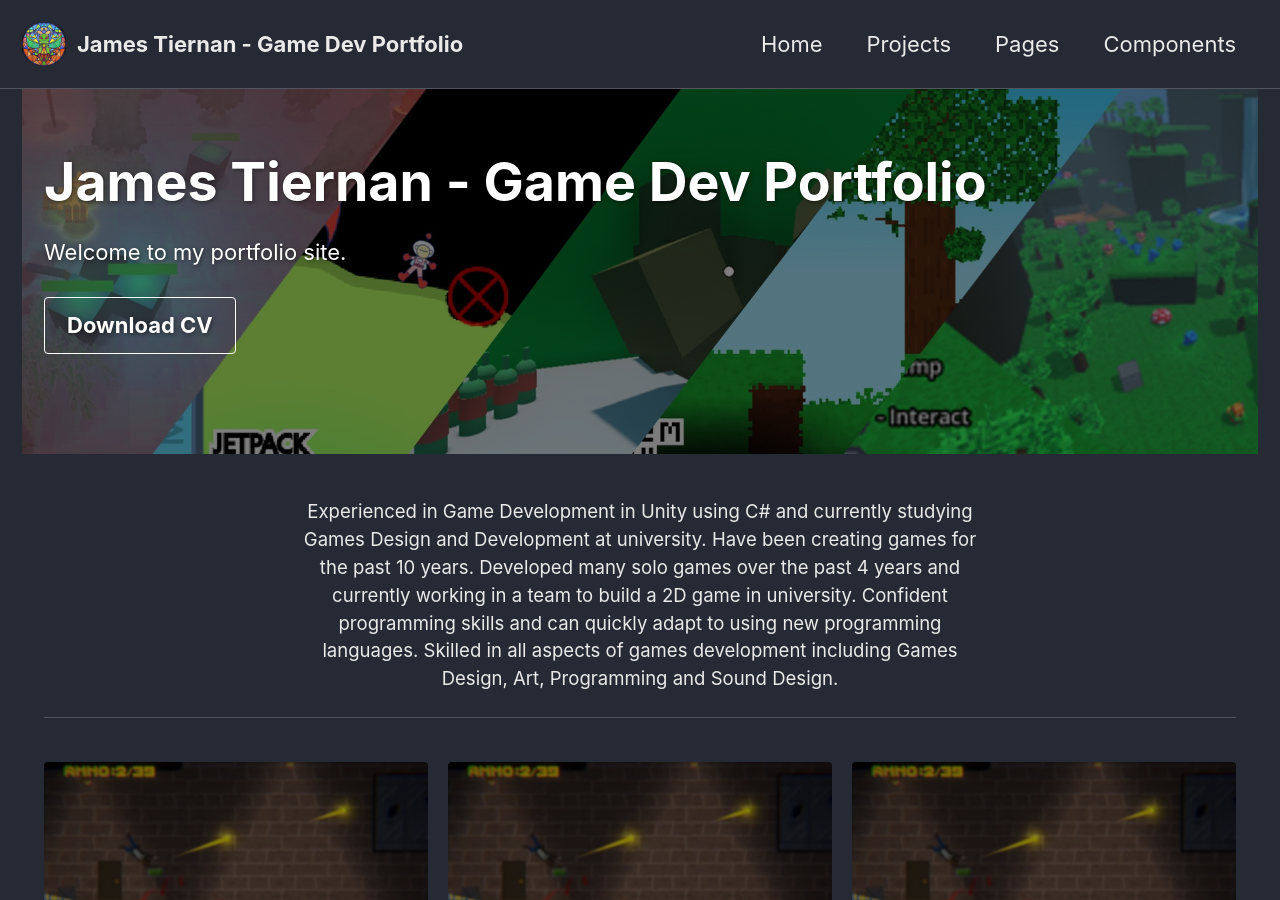
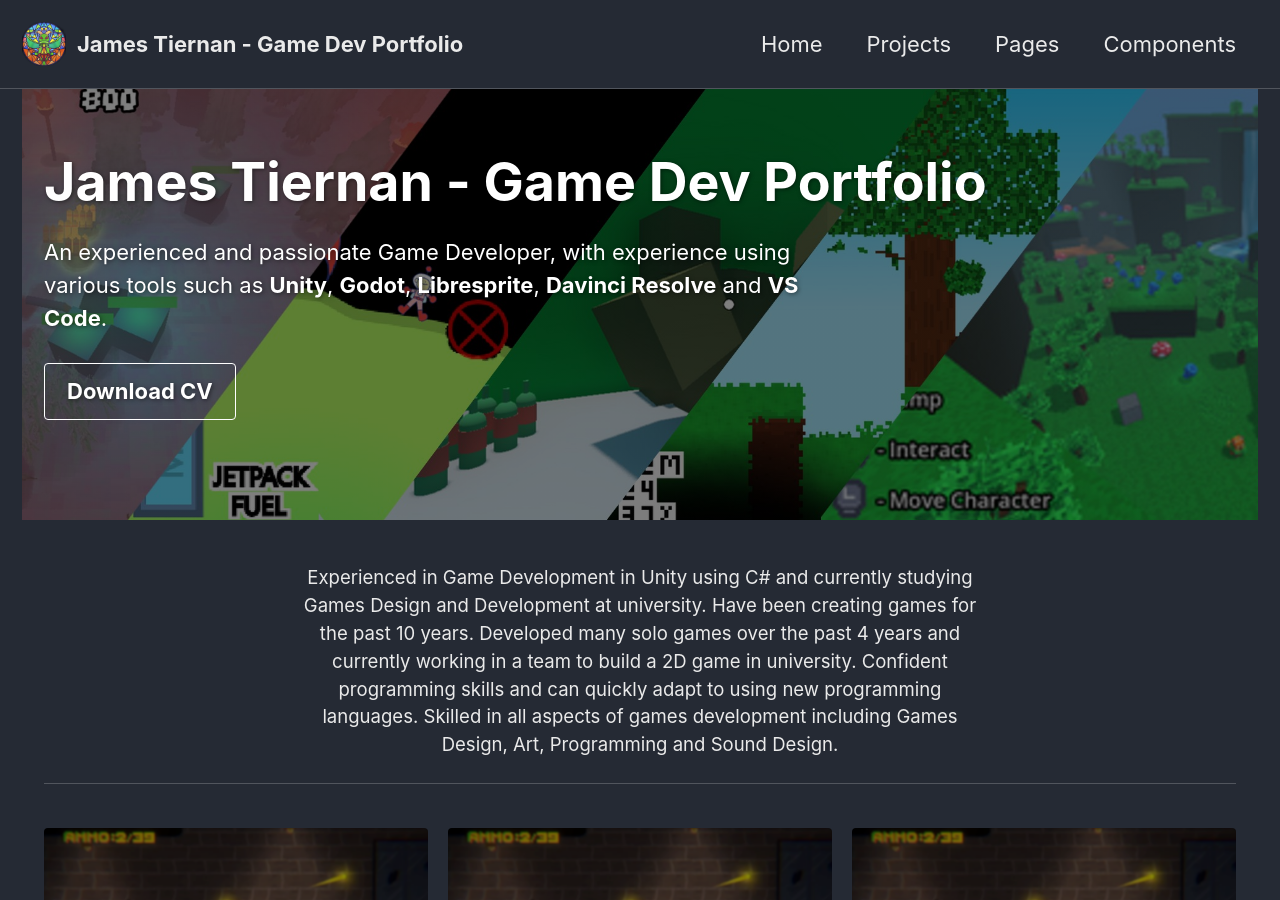
Before and after one commit to JamesTiernan/JamesTiernan.github.io, a Jekyll site: the page built from _pages/index.md, in a window 1280 px wide and 900 px high. Built offline with Jekyll 4.4.1, drawn with Linux system fonts in a browser that asks for light colours.

Commit message:
Update index.md

```diff
--- a/_pages/index.md
+++ b/_pages/index.md
@@ -32,7 +32,7 @@ header:
       target: "_blank"
 
 
-excerpt: "Welcome to my portfolio site."
+excerpt: "An experienced and passionate Game Developer, with experience using various tools such as **Unity**, **Godot**, **Libresprite**, **Davinci Resolve** and **VS Code**."
 intro:
   - excerpt: 'Experienced in Game Development in Unity using C# and currently studying Games Design and Development at university. Have been creating games for the past 10 years. Developed many solo games over the past 4 years and currently working in a team to build a 2D game in university. Confident programming skills and can quickly adapt to using new programming languages. Skilled in all aspects of games development including Games Design, Art, Programming and Sound Design.'
 feature_row:
```
